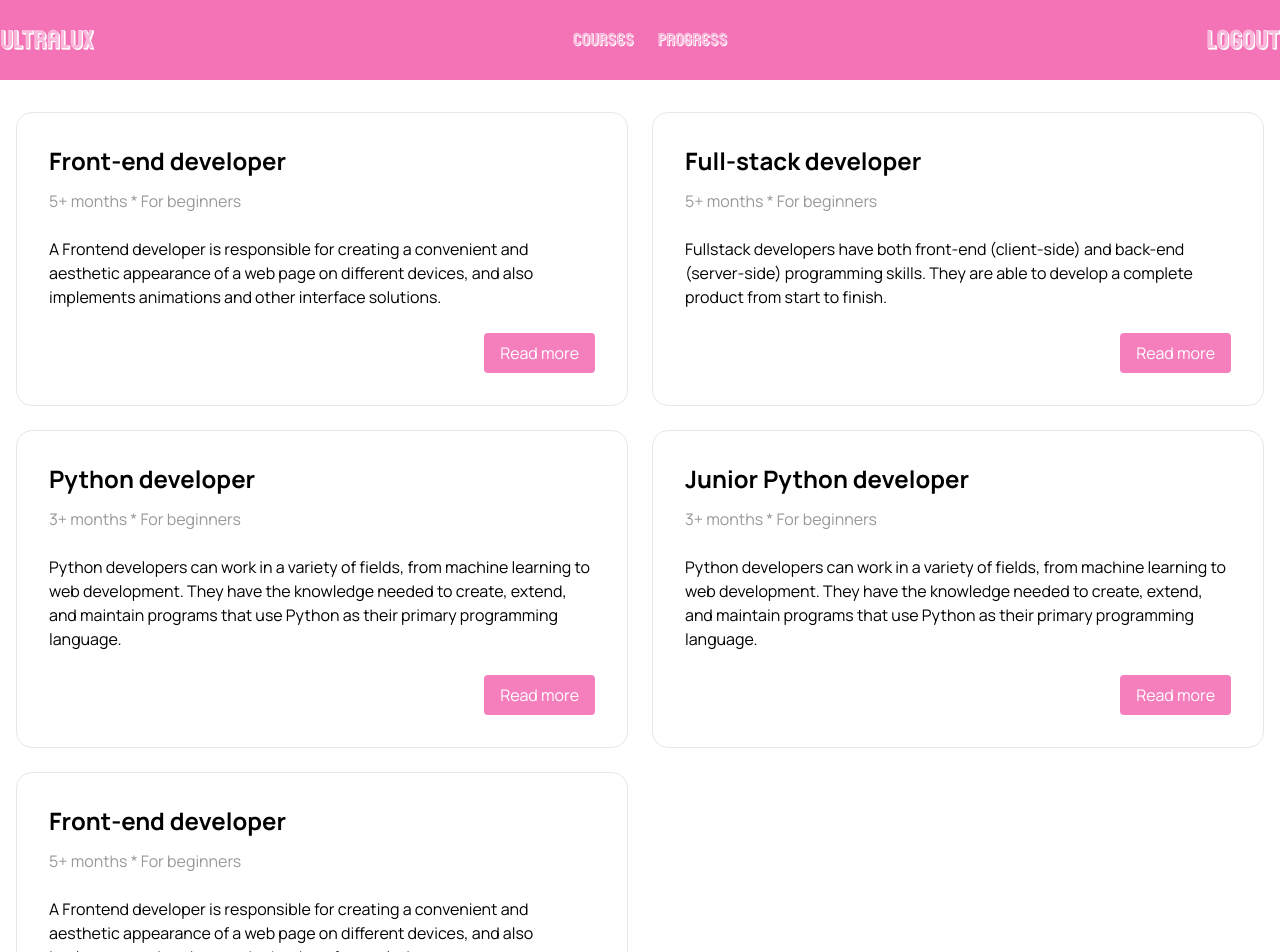
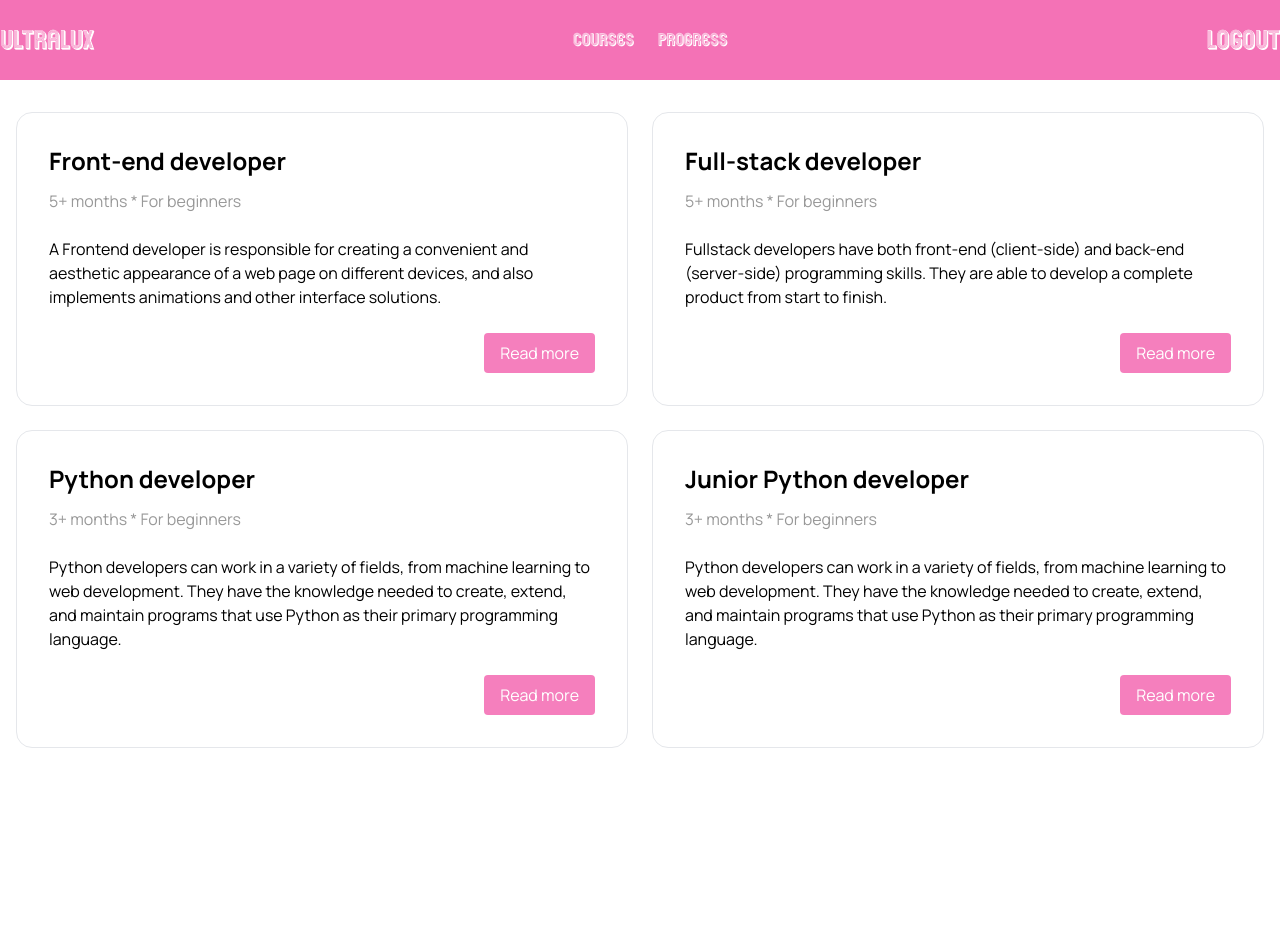
Before and after one commit to k3yV1/courses-frontend, a Vue app: page /courses in a window 1280 px wide. Shown: the top 952 px of the page. After the commit the page ends 800 px from the top, so only its background shows below. Built offline with nearby package versions, Linux system fonts and the light colour scheme; sample sign-in values are in the browser's storage.

Commit message:
deleted lesson object

```diff
--- a/src/mocks/mock_courses.js
+++ b/src/mocks/mock_courses.js
@@ -139,39 +139,4 @@ export const mockCourses = [
 			}
 		],
 	},
-	{
-		id: 1,
-		content: [
-			{
-				id: 1,
-				title: '<span class="md:text-2xl text-base font-bold">Front-end developer</span>',
-				subtitle: '<span class="opacity-40 text-base">5+ months * For beginners</span>',
-				description: '<span class="text-base">A Frontend developer is responsible for creating a convenient and aesthetic appearance of a web page on different devices, and also implements animations and other interface solutions.</span>',
-			},
-		],
-		lessons: [
-			{
-				id: 1,
-				title: '<span class="md:text-2xl text-base font-bold">Lesson 1 - Front-end developer</span>',
-				content: `
-				<p class="text-base">Lorem ipsum dolor sit amet, consectetur adipiscing elit, sed do eiusmod tempor incididunt ut labore et dolore magna aliqua. Egestas purus viverra accumsan in nisl nisi scelerisque. Tortor pretium viverra suspendisse potenti nullam ac tortor. Lectus mauris ultrices eros in cursus turpis. Vestibulum sed arcu non odio euismod lacinia. Porta non pulvinar neque laoreet suspendisse interdum consectetur. Neque volutpat ac tincidunt vitae semper. Sit amet mauris commodo quis imperdiet massa tincidunt nunc. In metus vulputate eu scelerisque felis imperdiet proin. Tortor consequat id porta nibh. Turpis egestas maecenas pharetra convallis posuere morbi. Enim sit amet venenatis urna.</p>
-
-          <p class="text-base mt-3">Arcu dui vivamus arcu felis bibendum ut tristique et egestas. Pellentesque habitant morbi tristique senectus et netus. Phasellus faucibus scelerisque eleifend donec pretium vulputate sapien nec. Volutpat maecenas volutpat blandit aliquam etiam erat velit. Eros donec ac odio tempor orci dapibus ultrices in. Tortor vitae purus faucibus ornare suspendisse. Nisl rhoncus mattis rhoncus urna neque viverra justo nec. Scelerisque viverra mauris in aliquam sem. Purus viverra accumsan in nisl nisi. Vitae ultricies leo integer malesuada nunc vel. Et tortor consequat id porta nibh. Dolor sit amet consectetur adipiscing elit. Odio ut sem nulla pharetra. Accumsan lacus vel facilisis volutpat est velit egestas dui id. Dignissim cras tincidunt lobortis feugiat vivamus at augue. Venenatis a condimentum vitae sapien pellentesque habitant morbi tristique senectus. Pharetra et ultrices neque ornare aenean. Pellentesque elit eget gravida cum sociis natoque penatibus et.</p>
-          <p class="text-base mt-3">Quam pellentesque nec nam aliquam sem. Venenatis cras sed felis eget velit. Volutpat est velit egestas dui id ornare arcu. Diam quam nulla porttitor massa. Gravida arcu ac tortor dignissim convallis aenean et tortor at. Sem viverra aliquet eget sit amet tellus cras adipiscing enim. Pretium lectus quam id leo in vitae. Pellentesque dignissim enim sit amet venenatis. Congue eu consequat ac felis donec et odio. Massa tempor nec feugiat nisl pretium fusce. Curabitur vitae nunc sed velit dignissim sodales ut. Sit amet risus nullam eget felis eget nunc. Eget velit aliquet sagittis id consectetur.</p>
-          <p class="text-base mt-3">Nulla pharetra diam sit amet nisl suscipit adipiscing bibendum. Facilisis volutpat est velit egestas dui. Enim diam vulputate ut pharetra sit amet aliquam id diam. Sagittis orci a scelerisque purus semper eget duis at. Phasellus faucibus scelerisque eleifend donec pretium. Pharetra convallis posuere morbi leo urna molestie at elementum eu. Purus gravida quis blandit turpis cursus in hac habitasse platea. At elementum eu facilisis sed odio. Dis parturient montes nascetur ridiculus mus mauris. Bibendum at varius vel pharetra vel turpis nunc. Feugiat pretium nibh ipsum consequat. Faucibus scelerisque eleifend donec pretium vulputate sapien nec sagittis.</p>`,
-				results: []
-			},
-			{
-				id: 2,
-				title: '<span class="md:text-2xl text-base font-bold">Lesson 2 - Front-end developer</span>',
-				content: `
-				<p class="text-base">Lorem ipsum dolor sit amet, consectetur adipiscing elit, sed do eiusmod tempor incididunt ut labore et dolore magna aliqua. Egestas purus viverra accumsan in nisl nisi scelerisque. Tortor pretium viverra suspendisse potenti nullam ac tortor. Lectus mauris ultrices eros in cursus turpis. Vestibulum sed arcu non odio euismod lacinia. Porta non pulvinar neque laoreet suspendisse interdum consectetur. Neque volutpat ac tincidunt vitae semper. Sit amet mauris commodo quis imperdiet massa tincidunt nunc. In metus vulputate eu scelerisque felis imperdiet proin. Tortor consequat id porta nibh. Turpis egestas maecenas pharetra convallis posuere morbi. Enim sit amet venenatis urna.</p>
-
-          <p class="text-base mt-3">Arcu dui vivamus arcu felis bibendum ut tristique et egestas. Pellentesque habitant morbi tristique senectus et netus. Phasellus faucibus scelerisque eleifend donec pretium vulputate sapien nec. Volutpat maecenas volutpat blandit aliquam etiam erat velit. Eros donec ac odio tempor orci dapibus ultrices in. Tortor vitae purus faucibus ornare suspendisse. Nisl rhoncus mattis rhoncus urna neque viverra justo nec. Scelerisque viverra mauris in aliquam sem. Purus viverra accumsan in nisl nisi. Vitae ultricies leo integer malesuada nunc vel. Et tortor consequat id porta nibh. Dolor sit amet consectetur adipiscing elit. Odio ut sem nulla pharetra. Accumsan lacus vel facilisis volutpat est velit egestas dui id. Dignissim cras tincidunt lobortis feugiat vivamus at augue. Venenatis a condimentum vitae sapien pellentesque habitant morbi tristique senectus. Pharetra et ultrices neque ornare aenean. Pellentesque elit eget gravida cum sociis natoque penatibus et.</p>
-          <p class="text-base mt-3">Quam pellentesque nec nam aliquam sem. Venenatis cras sed felis eget velit. Volutpat est velit egestas dui id ornare arcu. Diam quam nulla porttitor massa. Gravida arcu ac tortor dignissim convallis aenean et tortor at. Sem viverra aliquet eget sit amet tellus cras adipiscing enim. Pretium lectus quam id leo in vitae. Pellentesque dignissim enim sit amet venenatis. Congue eu consequat ac felis donec et odio. Massa tempor nec feugiat nisl pretium fusce. Curabitur vitae nunc sed velit dignissim sodales ut. Sit amet risus nullam eget felis eget nunc. Eget velit aliquet sagittis id consectetur.</p>
-          <p class="text-base mt-3">Nulla pharetra diam sit amet nisl suscipit adipiscing bibendum. Facilisis volutpat est velit egestas dui. Enim diam vulputate ut pharetra sit amet aliquam id diam. Sagittis orci a scelerisque purus semper eget duis at. Phasellus faucibus scelerisque eleifend donec pretium. Pharetra convallis posuere morbi leo urna molestie at elementum eu. Purus gravida quis blandit turpis cursus in hac habitasse platea. At elementum eu facilisis sed odio. Dis parturient montes nascetur ridiculus mus mauris. Bibendum at varius vel pharetra vel turpis nunc. Feugiat pretium nibh ipsum consequat. Faucibus scelerisque eleifend donec pretium vulputate sapien nec sagittis.</p>`,
-				results: []
-			}
-		],
-	}
 ]
```
Also changed, not shown: 30 other files (tests, documents, lock files or other folders).
